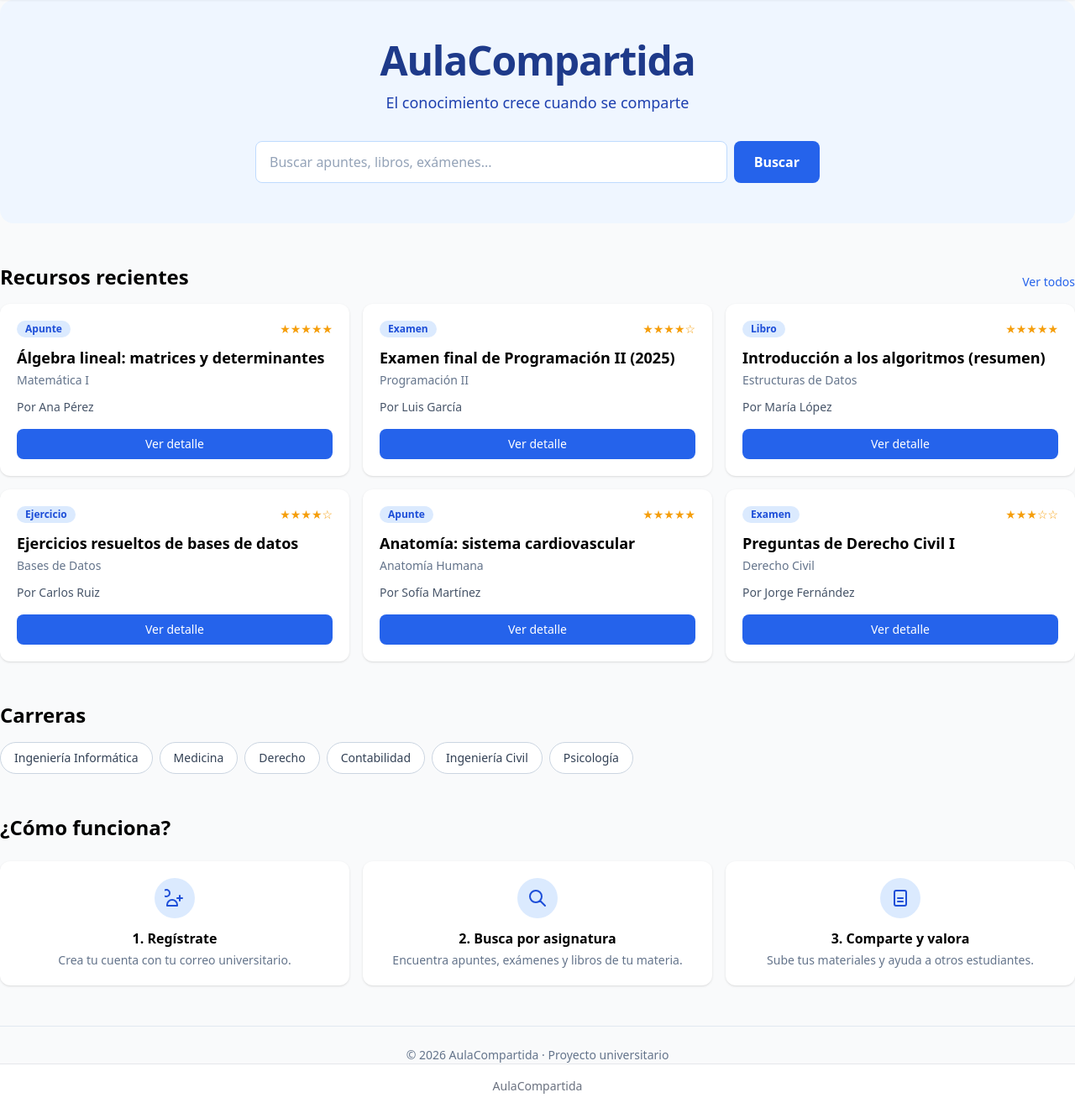
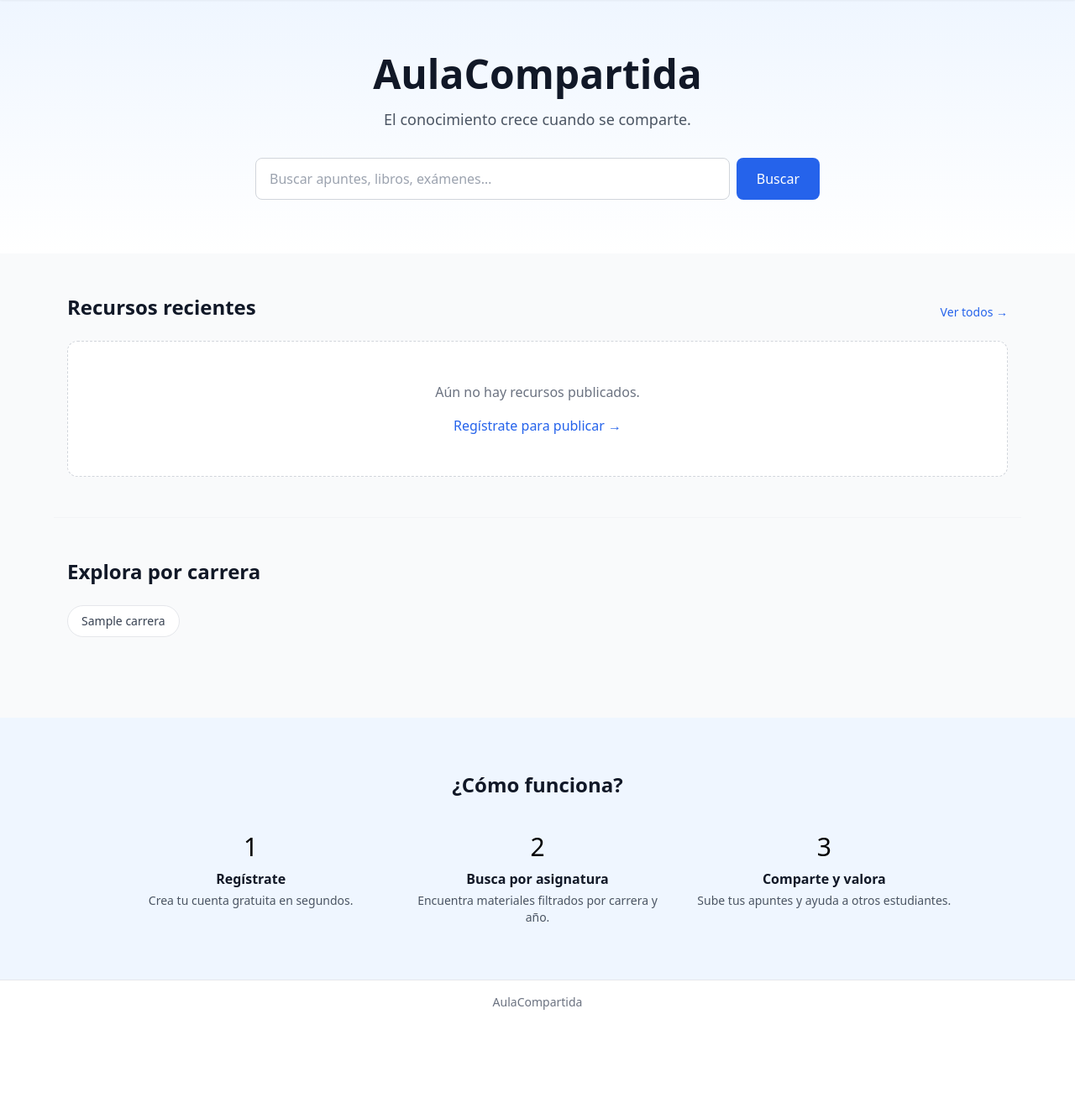
Before and after one commit to Kathelyn05/aula-compartida, a Django app: page / in a window 1280 px wide. Shown: the part 65-1385 px from the top of the page at 84% size. After the commit the page ends 1268 px from the top, so only its background shows below. Run offline with Django 5.2, Linux system fonts and the light colour scheme; tables that the repository leaves empty hold one stand-in row (values such as "Sample post"); some libraries are stand-ins or nearby versions.

Commit message:
feat(core): home público real, búsqueda con filtros y dashboard movido a /perfil

```diff
--- /dev/null
+++ b/apps/core/admin.py
@@ -0,0 +1,3 @@
+from django.contrib import admin
+
+# Register your models here.
--- /dev/null
+++ b/apps/core/apps.py
@@ -0,0 +1,6 @@
+from django.apps import AppConfig
+
+
+class CoreConfig(AppConfig):
+    default_auto_field = 'django.db.models.BigAutoField'
+    name = 'apps.core'
--- /dev/null
+++ b/apps/core/models.py
@@ -0,0 +1,3 @@
+from django.db import models
+
+# Create your models here.
--- /dev/null
+++ b/apps/core/tests.py
@@ -0,0 +1,3 @@
+from django.test import TestCase
+
+# Create your tests here.
--- /dev/null
+++ b/apps/core/urls.py
@@ -0,0 +1,11 @@
+from django.urls import path
+
+from .views import HomeView, RecursoListView
+
+
+app_name = 'core'
+
+urlpatterns = [
+    path('', HomeView.as_view(), name='home'),
+    path('buscar/', RecursoListView.as_view(), name='search'),
+]
--- /dev/null
+++ b/apps/core/views.py
@@ -0,0 +1,99 @@
+from django.db.models import Avg, Count, Q
+from django.views.generic import ListView, TemplateView
+
+from apps.academic.models import AnoAcademico, Asignatura, Carrera
+from apps.resources.models import Recurso
+
+
+class HomeView(TemplateView):
+    template_name = 'home.html'
+
+    def get_context_data(self, **kwargs):
+        ctx = super().get_context_data(**kwargs)
+
+        ctx['recursos_recientes'] = (
+            Recurso.objects
+            .filter(estado=Recurso.Estado.APROBADO)
+            .select_related('asignatura', 'asignatura__ano', 'asignatura__ano__carrera', 'autor')
+            .annotate(promedio=Avg('valoraciones__puntuacion'))
+            .order_by('-fecha_creacion')[:6]
+        )
+
+        ctx['carreras'] = Carrera.objects.filter(activa=True).select_related('universidad')
+
+        ctx['asignaturas_destacadas'] = (
+            Asignatura.objects
+            .filter(activa=True)
+            .select_related('ano', 'ano__carrera')
+            .annotate(num_recursos=Count('recursos'))
+            .order_by('-num_recursos')[:6]
+        )
+
+        return ctx
+
+
+class RecursoListView(ListView):
+    model = Recurso
+    template_name = 'search.html'
+    context_object_name = 'recursos'
+    paginate_by = 12
+
+    def get_queryset(self):
+        qs = (
+            Recurso.objects
+            .filter(estado=Recurso.Estado.APROBADO)
+            .select_related('asignatura', 'asignatura__ano', 'asignatura__ano__carrera', 'autor')
+            .annotate(promedio=Avg('valoraciones__puntuacion'))
+        )
+
+        q = self.request.GET.get('q', '').strip()
+        if q:
+            qs = qs.filter(
+                Q(titulo__icontains=q)
+                | Q(descripcion__icontains=q)
+                | Q(asignatura__nombre__icontains=q)
+            )
+
+        carrera_id = self.request.GET.get('carrera', '').strip()
+        if carrera_id.isdigit():
+            qs = qs.filter(asignatura__ano__carrera_id=carrera_id)
+
+        ano_id = self.request.GET.get('ano', '').strip()
+        if ano_id.isdigit():
+            qs = qs.filter(asignatura__ano_id=ano_id)
+
+        asignatura_id = self.request.GET.get('asignatura', '').strip()
+        if asignatura_id.isdigit():
+            qs = qs.filter(asignatura_id=asignatura_id)
+
+        tipo = self.request.GET.get('tipo', '').strip()
+        if tipo in dict(Recurso.Tipo.choices):
+            qs = qs.filter(tipo=tipo)
+
+        orden = self.request.GET.get('orden', 'recientes')
+        if orden == 'antiguos':
+            qs = qs.order_by('fecha_creacion')
+        elif orden == 'valorados':
+            qs = qs.order_by('-promedio', '-fecha_creacion')
+        elif orden == 'descargados':
+            qs = qs.order_by('-contador_descargas', '-fecha_creacion')
+        else:
+            qs = qs.order_by('-fecha_creacion')
+
+        return qs
+
+    def get_context_data(self, **kwargs):
+        ctx = super().get_context_data(**kwargs)
+        ctx['carreras'] = Carrera.objects.filter(activa=True)
+        ctx['anos'] = AnoAcademico.objects.select_related('carrera').order_by('carrera__nombre', 'numero')
+        ctx['asignaturas'] = Asignatura.objects.filter(activa=True).select_related('ano', 'ano__carrera')
+        ctx['tipos'] = Recurso.Tipo.choices
+        ctx['filtros'] = {
+            'q': self.request.GET.get('q', ''),
+            'carrera': self.request.GET.get('carrera', ''),
+            'ano': self.request.GET.get('ano', ''),
+            'asignatura': self.request.GET.get('asignatura', ''),
+            'tipo': self.request.GET.get('tipo', ''),
+            'orden': self.request.GET.get('orden', 'recientes'),
+        }
+        return ctx
--- a/apps/users/urls.py
+++ b/apps/users/urls.py
@@ -2,19 +2,19 @@ from django.contrib.auth import views as auth_views
 from django.urls import path
 
 from .forms import LoginForm
-from .views import HomeView, RegisterView
+from .views import DashboardView, RegisterView
 
 urlpatterns = [
-    path("", HomeView.as_view(), name="home"),
+    path('perfil/', DashboardView.as_view(), name='perfil'),
     path(
-        "login/",
+        'login/',
         auth_views.LoginView.as_view(
-            template_name="registration/login.html",
+            template_name='registration/login.html',
             authentication_form=LoginForm,
             redirect_authenticated_user=True,
         ),
-        name="login",
+        name='login',
     ),
-    path("logout/", auth_views.LogoutView.as_view(), name="logout"),
-    path("register/", RegisterView.as_view(), name="register"),
+    path('logout/', auth_views.LogoutView.as_view(), name='logout'),
+    path('register/', RegisterView.as_view(), name='register'),
 ]
--- a/apps/users/views.py
+++ b/apps/users/views.py
@@ -1,5 +1,6 @@
 from django.contrib import messages
 from django.contrib.auth import login
+from django.contrib.auth.mixins import LoginRequiredMixin
 from django.shortcuts import redirect
 from django.urls import reverse_lazy
 from django.views.generic import FormView, TemplateView
@@ -20,80 +21,18 @@ from .serializers import (
 )
 
 
-class HomeView(TemplateView):
-    template_name = "home.html"
-
-    def get_context_data(self, **kwargs):
-        context = super().get_context_data(**kwargs)
-        context["recursos"] = [
-            {
-                "tipo": "Apunte",
-                "titulo": "Álgebra lineal: matrices y determinantes",
-                "asignatura": "Matemática I",
-                "autor": "Ana Pérez",
-                "valoracion": 5,
-                "estrellas": "★★★★★",
-            },
-            {
-                "tipo": "Examen",
-                "titulo": "Examen final de Programación II (2025)",
-                "asignatura": "Programación II",
-                "autor": "Luis García",
-                "valoracion": 4,
-                "estrellas": "★★★★☆",
-            },
-            {
-                "tipo": "Libro",
-                "titulo": "Introducción a los algoritmos (resumen)",
-                "asignatura": "Estructuras de Datos",
-                "autor": "María López",
-                "valoracion": 5,
-                "estrellas": "★★★★★",
-            },
-            {
-                "tipo": "Ejercicio",
-                "titulo": "Ejercicios resueltos de bases de datos",
-                "asignatura": "Bases de Datos",
-                "autor": "Carlos Ruiz",
-                "valoracion": 4,
-                "estrellas": "★★★★☆",
-            },
-            {
-                "tipo": "Apunte",
-                "titulo": "Anatomía: sistema cardiovascular",
-                "asignatura": "Anatomía Humana",
-                "autor": "Sofía Martínez",
-                "valoracion": 5,
-                "estrellas": "★★★★★",
-            },
-            {
-                "tipo": "Examen",
-                "titulo": "Preguntas de Derecho Civil I",
-                "asignatura": "Derecho Civil",
-                "autor": "Jorge Fernández",
-                "valoracion": 3,
-                "estrellas": "★★★☆☆",
-            },
-        ]
-        context["carreras"] = [
-            "Ingeniería Informática",
-            "Medicina",
-            "Derecho",
-            "Contabilidad",
-            "Ingeniería Civil",
-            "Psicología",
-        ]
-        return context
+class DashboardView(LoginRequiredMixin, TemplateView):
+    template_name = "dashboard.html"
 
 
 class RegisterView(FormView):
     template_name = "registration/register.html"
     form_class = RegisterForm
-    success_url = reverse_lazy("home")
+    success_url = reverse_lazy("core:home")
 
     def dispatch(self, request, *args, **kwargs):
         if request.user.is_authenticated:
-            return redirect("home")
+            return redirect("core:home")
         return super().dispatch(request, *args, **kwargs)
 
     def form_valid(self, form):
--- a/config/settings.py
+++ b/config/settings.py
@@ -48,6 +48,7 @@ INSTALLED_APPS = [
     'apps.academic',
     'apps.resources',
     'apps.interactions',
+    'apps.core',
 ]
 
 MIDDLEWARE = [
@@ -141,7 +142,7 @@ DEFAULT_AUTO_FIELD = 'django.db.models.BigAutoField'
 AUTH_USER_MODEL = 'users.User'
 
 LOGIN_URL = '/login/'
-LOGIN_REDIRECT_URL = '/'
+LOGIN_REDIRECT_URL = '/perfil/'
 LOGOUT_REDIRECT_URL = '/login/'
 
 REST_FRAMEWORK = {
--- a/config/urls.py
+++ b/config/urls.py
@@ -5,6 +5,8 @@ from django.conf.urls.static import static
 
 urlpatterns = [
     path('admin/', admin.site.urls),
+    path('api/auth/', include('apps.users.api_urls')),
+    path('', include('apps.core.urls')),
     path('', include('apps.users.urls')),
     path('academic/', include('apps.academic.urls')),
     path('recursos/', include('apps.resources.urls')),
--- a/templates/home.html
+++ b/templates/home.html
@@ -1,96 +1,89 @@
-{% extends "base.html" %}
+{% extends 'base.html' %}
 
-{% block title %}AulaCompartida · Materiales académicos{% endblock %}
+{% block title %}AulaCompartida — Inicio{% endblock %}
 
 {% block content %}
-  <section class="rounded-2xl bg-blue-50 px-6 py-12 text-center sm:px-10">
-    <h1 class="text-4xl font-extrabold tracking-tight text-blue-900 sm:text-5xl">AulaCompartida</h1>
-    <p class="mt-3 text-lg text-blue-800">El conocimiento crece cuando se comparte</p>
+<!-- HERO -->
+<section class="bg-gradient-to-b from-blue-50 to-white">
+  <div class="max-w-5xl mx-auto px-4 py-16 text-center">
+    <h1 class="text-4xl md:text-5xl font-bold text-gray-900 mb-4">AulaCompartida</h1>
+    <p class="text-lg text-gray-600 mb-8">El conocimiento crece cuando se comparte.</p>
 
-    <form action="#" method="get" class="mx-auto mt-8 flex max-w-2xl flex-col gap-2 sm:flex-row">
-      <input
-        type="search"
-        name="q"
-        placeholder="Buscar apuntes, libros, exámenes..."
-        class="w-full rounded-lg border border-blue-200 bg-white px-4 py-3 text-slate-900 placeholder-slate-400 focus:border-blue-500 focus:outline-none focus:ring-2 focus:ring-blue-200"
-      >
-      <button type="submit" class="rounded-lg bg-blue-600 px-6 py-3 font-semibold text-white hover:bg-blue-700">
+    <form action="{% url 'core:search' %}" method="get" class="max-w-2xl mx-auto flex gap-2">
+      <input type="text" name="q" placeholder="Buscar apuntes, libros, exámenes…"
+             class="flex-1 rounded-lg border border-gray-300 px-4 py-3 focus:outline-none focus:ring-2 focus:ring-blue-500">
+      <button type="submit"
+              class="bg-blue-600 hover:bg-blue-700 text-white font-medium rounded-lg px-6 py-3">
         Buscar
       </button>
     </form>
+  </div>
 </section>
 
-  <section class="mt-12">
-    <div class="mb-4 flex items-end justify-between">
-      <h2 class="text-2xl font-bold">Recursos recientes</h2>
-      <a href="#" class="text-sm font-medium text-blue-600 hover:underline">Ver todos</a>
+<!-- RECURSOS RECIENTES -->
+<section class="max-w-6xl mx-auto px-4 py-12">
+  <div class="flex items-end justify-between mb-6">
+    <h2 class="text-2xl font-bold text-gray-900">Recursos recientes</h2>
+    <a href="{% url 'core:search' %}" class="text-sm text-blue-600 hover:text-blue-800">Ver todos →</a>
   </div>
 
-    <div class="grid grid-cols-1 gap-4 sm:grid-cols-2 lg:grid-cols-3">
-      {% for recurso in recursos %}
-        <article class="flex flex-col rounded-xl bg-white p-5 shadow transition hover:shadow-md">
-          <div class="flex items-center justify-between">
-            <span class="rounded-full bg-blue-100 px-2.5 py-0.5 text-xs font-semibold text-blue-700">{{ recurso.tipo }}</span>
-            <span class="text-sm text-amber-500" title="{{ recurso.valoracion }} de 5">{{ recurso.estrellas }}</span>
+  {% if recursos_recientes %}
+    <div class="grid grid-cols-1 sm:grid-cols-2 lg:grid-cols-3 gap-6">
+      {% for recurso in recursos_recientes %}
+        {% include 'partials/recurso_card.html' with recurso=recurso %}
+      {% endfor %}
     </div>
-          <h3 class="mt-3 text-lg font-semibold leading-snug">{{ recurso.titulo }}</h3>
-          <p class="mt-1 text-sm text-slate-500">{{ recurso.asignatura }}</p>
-          <p class="mt-3 text-sm text-slate-600">Por {{ recurso.autor }}</p>
-          <a href="#" class="mt-4 inline-block rounded-lg bg-blue-600 px-4 py-2 text-center text-sm font-medium text-white hover:bg-blue-700">
-            Ver detalle
+  {% else %}
+    <div class="bg-white rounded-xl border border-dashed border-gray-300 p-12 text-center">
+      <p class="text-gray-500">Aún no hay recursos publicados.</p>
+      {% if user.is_authenticated %}
+        <a href="#" class="inline-block mt-4 text-blue-600 hover:text-blue-800 font-medium">
+          Publica el primero →
         </a>
-        </article>
+      {% else %}
+        <a href="{% url 'register' %}" class="inline-block mt-4 text-blue-600 hover:text-blue-800 font-medium">
+          Regístrate para publicar →
+        </a>
+      {% endif %}
+    </div>
+  {% endif %}
+</section>
+
+<!-- CARRERAS -->
+{% if carreras %}
+<section class="max-w-6xl mx-auto px-4 py-12 border-t border-gray-100">
+  <h2 class="text-2xl font-bold text-gray-900 mb-6">Explora por carrera</h2>
+  <div class="flex flex-wrap gap-3">
+    {% for carrera in carreras %}
+      <span class="px-4 py-2 rounded-full bg-white border border-gray-200 text-sm text-gray-700 hover:border-blue-400 hover:text-blue-700 transition cursor-default">
+        {{ carrera.nombre }}
+      </span>
     {% endfor %}
   </div>
 </section>
+{% endif %}
 
-  <section class="mt-12">
-    <h2 class="mb-4 text-2xl font-bold">Carreras</h2>
-    <div class="flex flex-wrap gap-2">
-      {% for carrera in carreras %}
-        <a href="#" class="rounded-full border border-slate-300 bg-white px-4 py-2 text-sm font-medium text-slate-700 hover:border-blue-400 hover:text-blue-700">
-          {{ carrera }}
-        </a>
-      {% endfor %}
+<!-- CÓMO FUNCIONA -->
+<section class="bg-blue-50 py-16 mt-12">
+  <div class="max-w-5xl mx-auto px-4 text-center">
+    <h2 class="text-2xl font-bold text-gray-900 mb-10">¿Cómo funciona?</h2>
+    <div class="grid grid-cols-1 md:grid-cols-3 gap-8">
+      <div>
+        <div class="text-3xl mb-2">1</div>
+        <h3 class="font-semibold text-gray-900 mb-1">Regístrate</h3>
+        <p class="text-sm text-gray-600">Crea tu cuenta gratuita en segundos.</p>
       </div>
-  </section>
-
-  <section class="mt-12">
-    <h2 class="mb-6 text-2xl font-bold">¿Cómo funciona?</h2>
-    <div class="grid grid-cols-1 gap-4 sm:grid-cols-3">
-      <div class="rounded-xl bg-white p-5 text-center shadow">
-        <div class="mx-auto flex h-12 w-12 items-center justify-center rounded-full bg-blue-100 text-blue-700">
-          <svg xmlns="http://www.w3.org/2000/svg" class="h-6 w-6" fill="none" viewBox="0 0 24 24" stroke="currentColor" stroke-width="2">
-            <path stroke-linecap="round" stroke-linejoin="round" d="M18 9v3m0 0v3m0-3h3m-3 0h-3m-9-6a4 4 0 11-8 0 4 4 0 018 0zM3 20a6 6 0 0112 0v1H3v-1z" />
-          </svg>
+      <div>
+        <div class="text-3xl mb-2">2</div>
+        <h3 class="font-semibold text-gray-900 mb-1">Busca por asignatura</h3>
+        <p class="text-sm text-gray-600">Encuentra materiales filtrados por carrera y año.</p>
       </div>
-        <h3 class="mt-3 font-semibold">1. Regístrate</h3>
-        <p class="mt-1 text-sm text-slate-500">Crea tu cuenta con tu correo universitario.</p>
+      <div>
+        <div class="text-3xl mb-2">3</div>
+        <h3 class="font-semibold text-gray-900 mb-1">Comparte y valora</h3>
+        <p class="text-sm text-gray-600">Sube tus apuntes y ayuda a otros estudiantes.</p>
       </div>
-
-      <div class="rounded-xl bg-white p-5 text-center shadow">
-        <div class="mx-auto flex h-12 w-12 items-center justify-center rounded-full bg-blue-100 text-blue-700">
-          <svg xmlns="http://www.w3.org/2000/svg" class="h-6 w-6" fill="none" viewBox="0 0 24 24" stroke="currentColor" stroke-width="2">
-            <path stroke-linecap="round" stroke-linejoin="round" d="M21 21l-6-6m2-5a7 7 0 11-14 0 7 7 0 0114 0z" />
-          </svg>
-        </div>
-        <h3 class="mt-3 font-semibold">2. Busca por asignatura</h3>
-        <p class="mt-1 text-sm text-slate-500">Encuentra apuntes, exámenes y libros de tu materia.</p>
-      </div>
-
-      <div class="rounded-xl bg-white p-5 text-center shadow">
-        <div class="mx-auto flex h-12 w-12 items-center justify-center rounded-full bg-blue-100 text-blue-700">
-          <svg xmlns="http://www.w3.org/2000/svg" class="h-6 w-6" fill="none" viewBox="0 0 24 24" stroke="currentColor" stroke-width="2">
-            <path stroke-linecap="round" stroke-linejoin="round" d="M9 12h6m-6 4h6m2 5H7a2 2 0 01-2-2V5a2 2 0 012-2h10a2 2 0 012 2v14a2 2 0 01-2 2z" />
-          </svg>
-        </div>
-        <h3 class="mt-3 font-semibold">3. Comparte y valora</h3>
-        <p class="mt-1 text-sm text-slate-500">Sube tus materiales y ayuda a otros estudiantes.</p>
     </div>
   </div>
 </section>
-
-  <footer class="mt-12 border-t border-slate-200 pt-6 text-center text-sm text-slate-500">
-    © 2026 AulaCompartida · Proyecto universitario
-  </footer>
 {% endblock %}
--- a/templates/partials/navbar.html
+++ b/templates/partials/navbar.html
@@ -1,6 +1,6 @@
   <nav class="sticky top-0 z-40 border-b border-slate-200 bg-white shadow-sm">
     <div class="mx-auto flex max-w-5xl items-center justify-between px-4 py-3">
-      <a href="{% url 'home' %}" class="text-xl font-bold text-blue-600">AulaCompartida</a>
+      <a href="{% url 'core:home' %}" class="text-xl font-bold text-blue-600">AulaCompartida</a>
 
       <div id="profile-container" class="relative">
         <button
@@ -26,7 +26,7 @@
             <div class="border-b border-gray-100 px-4 py-2 text-sm text-gray-500">
               Hola, <span class="font-semibold text-gray-900">{{ user.first_name|default:user.email }}</span>
             </div>
-            <a href="#" class="block px-4 py-2 text-sm text-gray-700 hover:bg-gray-100">Mi perfil</a>
+            <a href="{% url 'perfil' %}" class="block px-4 py-2 text-sm text-gray-700 hover:bg-gray-100">Mi perfil</a>
             <form method="post" action="{% url 'logout' %}">
               {% csrf_token %}
               <button type="submit" class="block w-full px-4 py-2 text-left text-sm text-red-600 hover:bg-red-50">
--- a/templates/registration/login.html
+++ b/templates/registration/login.html
@@ -46,7 +46,7 @@
     </div>
 
     <p class="mt-4 text-center text-sm">
-      <a href="{% url 'home' %}" class="text-slate-500 hover:text-blue-600 hover:underline">← Volver al inicio</a>
+      <a href="{% url 'core:home' %}" class="text-slate-500 hover:text-blue-600 hover:underline">← Volver al inicio</a>
     </p>
   </div>
 {% endblock %}
--- a/templates/registration/register.html
+++ b/templates/registration/register.html
@@ -61,7 +61,7 @@
     </div>
 
     <p class="mt-4 text-center text-sm">
-      <a href="{% url 'home' %}" class="text-slate-500 hover:text-blue-600 hover:underline">← Volver al inicio</a>
+      <a href="{% url 'core:home' %}" class="text-slate-500 hover:text-blue-600 hover:underline">← Volver al inicio</a>
     </p>
   </div>
 {% endblock %}
```
Also changed, not shown: templates/dashboard.html (added, +31 -0 lines), templates/partials/recurso_card.html (added, +38 -0 lines), templates/search.html (added, +85 -0 lines), apps/core/__init__.py (added), apps/core/migrations/__init__.py (added). Lines whose indentation alone changed are shown as unchanged.
